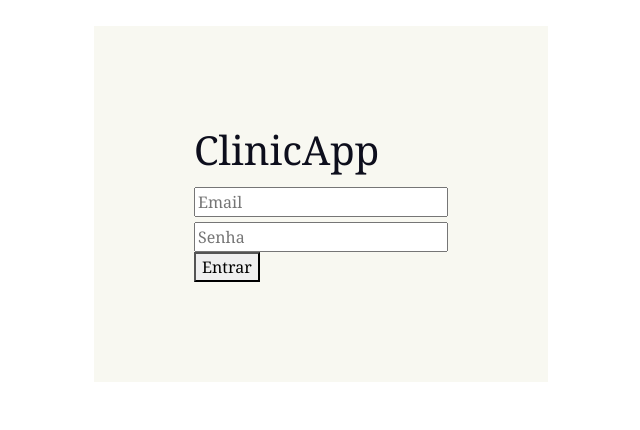
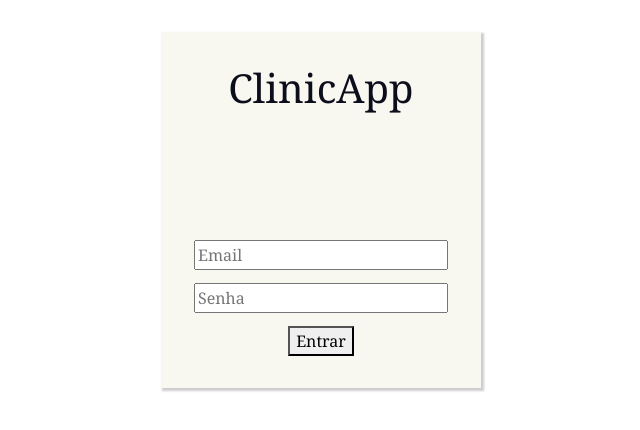
Before and after one commit to ronaldosenajr/my-clinic-app, a React (Create React App) app: page / in a window 1280 px wide. Shown: the top 430 px of the page, without its empty margins (319-959 px from the left). Built offline with nearby package versions, Linux system fonts and the light colour scheme; no server answers.

Commit message:
estilizado a classe forms

```diff
--- a/src/Pages/Login.css
+++ b/src/Pages/Login.css
@@ -5,23 +5,26 @@
 
 .login-main {
 	display: flex;
-	align-items: center;
 	justify-content: center;
 }
 
 .login-forms {
 	display: flex;
+	align-items: center;
 	justify-content: center;
 	flex-direction: column;
 	background-color: #F8F8F1;
-	padding: 100px 100px ;
-	margin-top: 2%;
+	margin-top: 2rem;
+	padding: 2rem 2rem;
+	width: 20rem;
+	box-shadow: 2px 2px 2px 1px rgba(6, 7, 14, 0.2);
 }
 
 .login-forms h1 {
 	color: #0D0E1C;
+	margin-bottom: 50%;
 }
 
 .login-input {
-	margin-top: 2%;
+	margin-bottom: 5%;
 }
```
